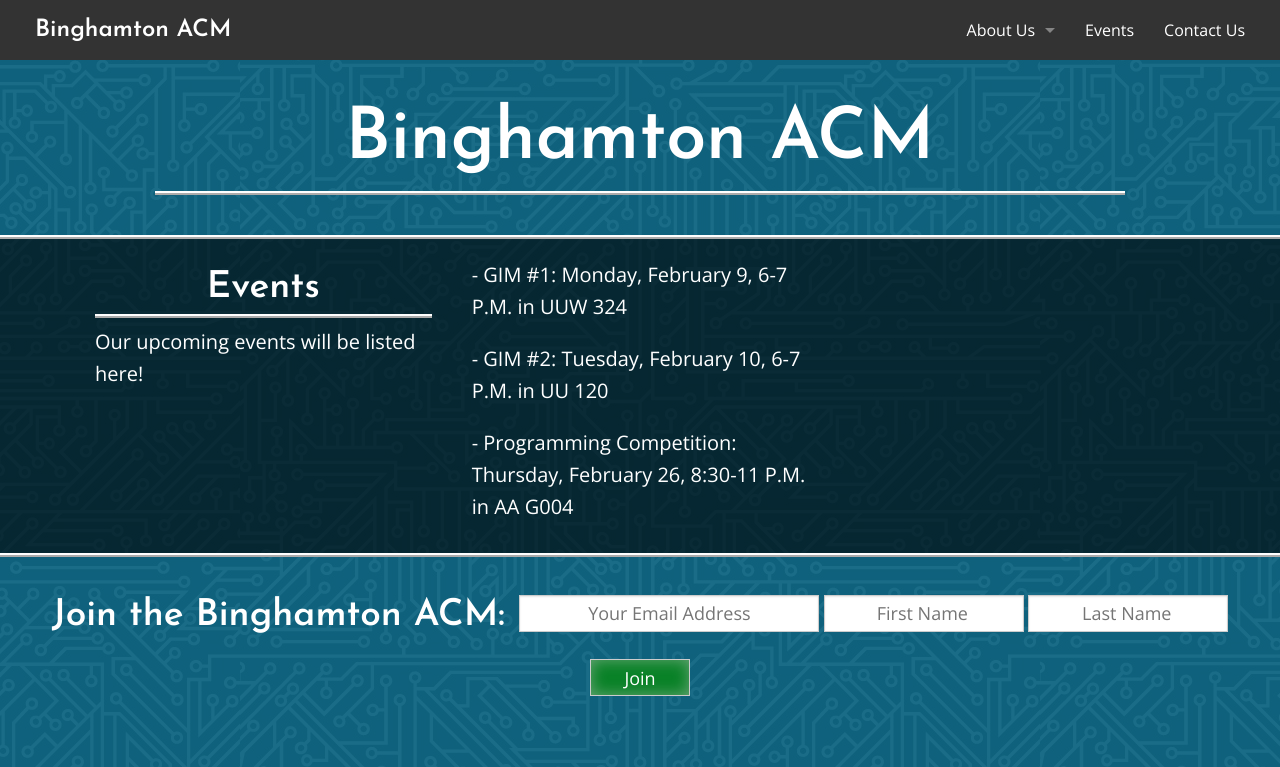
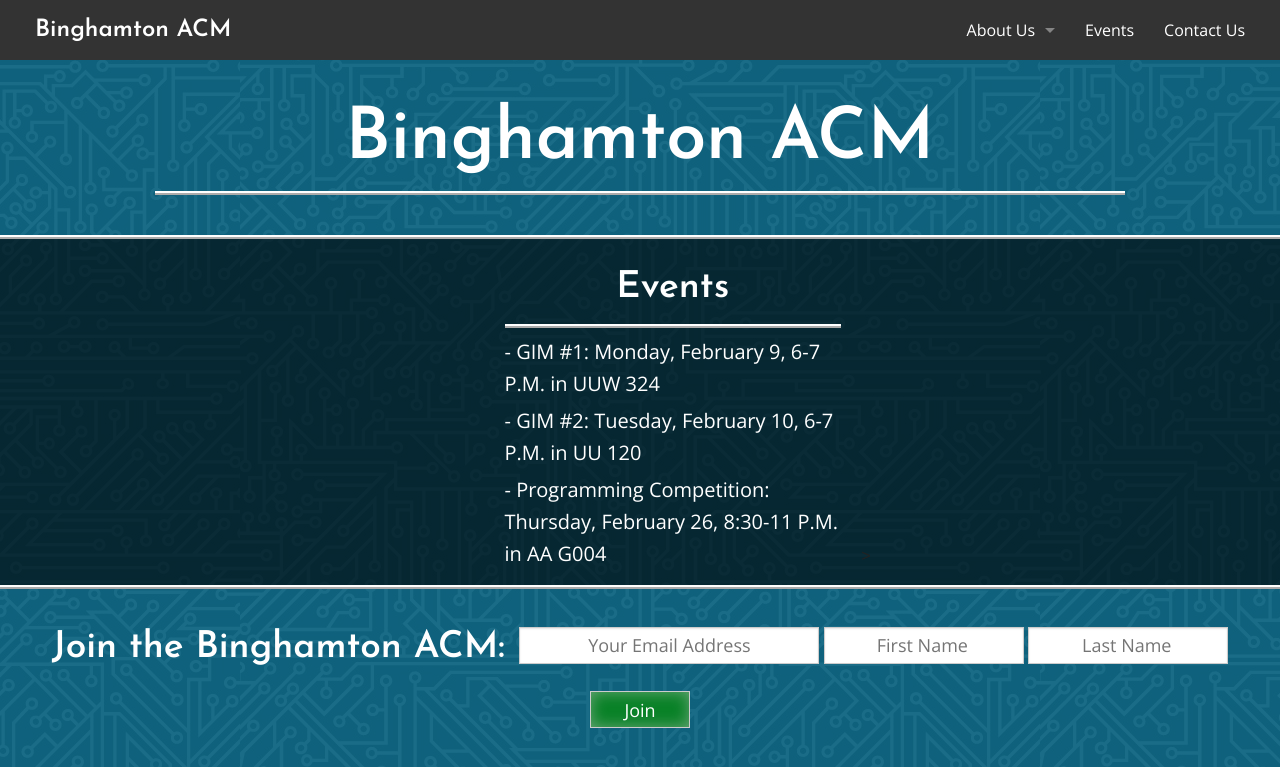
Before and after one commit to BinghamtonACM/old-web, a Jekyll site: the page built from events.html, in a window 1280 px wide. Shown: the top 767 px of the page. Built offline with Jekyll 4.4.1, drawn with Linux system fonts in a browser that asks for light colours; comment, search, counter and statistics services are not loaded.

Commit message:
Restyle events page

```diff
--- a/events.html
+++ b/events.html
@@ -2,6 +2,11 @@
 layout: home
 title: Events
 ---
+
+<style>
+ul#acm-components li h2 { padding-bottom: 10px; }
+ul#acm-components li p { margin: 0; padding-bottom: 5px; }
+</style>
 
 <div id="main" class="full-width blue">
   <div class="row">
@@ -9,16 +14,13 @@ title: Events
 	  <h1 class="title">Binghamton ACM</h1>
 	</div>
   </div>
-  <ul id="acm-components" class="large-block-grid-2">
-	<li class="header1">
+  <ul id="acm-components">
+	<li>
 		<h2>Events</h2>
-		<p>Our upcoming events will be listed here!</p>
-	</li>
-	<li class="header2">
 		<p>- GIM #1: Monday, February 9, 6-7 P.M. in UUW 324</p>
 		<p>- GIM #2: Tuesday, February 10, 6-7 P.M. in UU 120</p>
 		<p>- Programming Competition: Thursday, February 26, 8:30-11 P.M. in AA G004</p>
-	</li>
+	</li>>
   </ul>
   {% include mailchimp.html %}
 </div>
```
